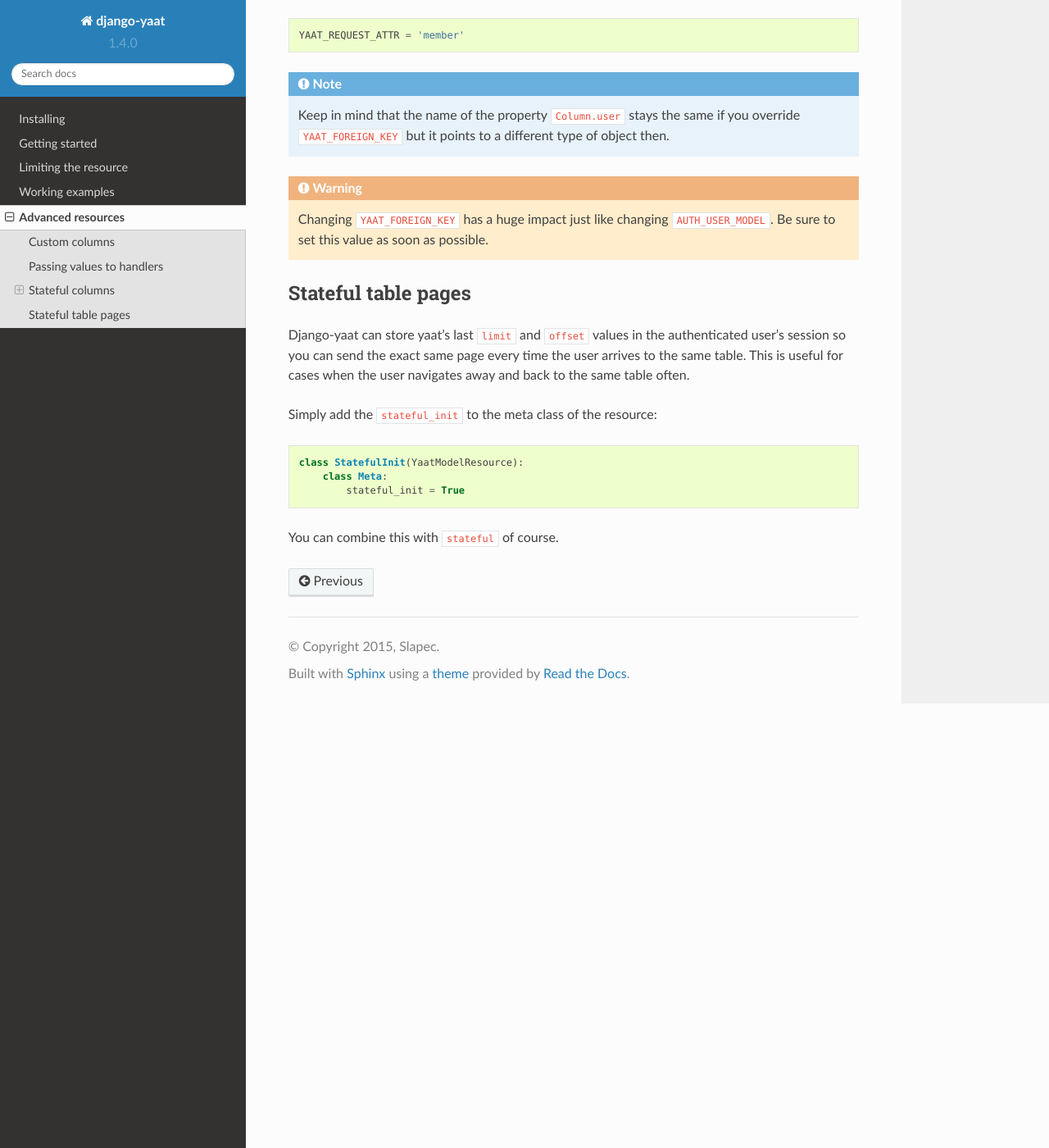
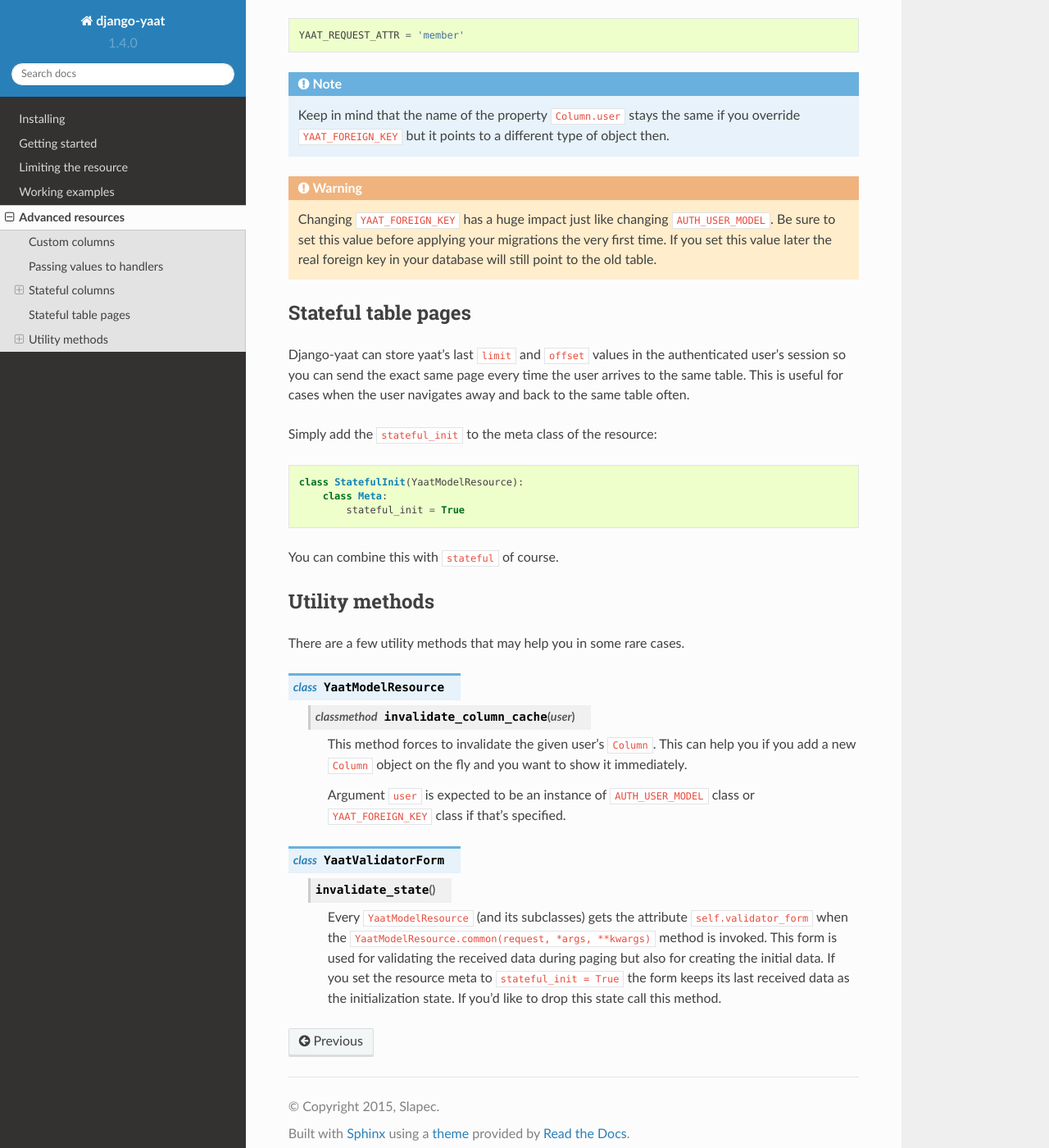
Before and after one commit to slapec/django-yaat, a Sphinx documentation site: the page built from docs/source/advanced.rst, in a window 1280 px wide and 1400 px high, scrolled down 3340 px. Shown: the whole window at 82% size. Built offline with Sphinx 7.4.7 and the Read the Docs theme 2.0.0, drawn with Linux system fonts in a browser that asks for light colours.

```diff
--- a/docs/source/advanced.rst
+++ b/docs/source/advanced.rst
@@ -159,7 +160,8 @@ is accessible through ``request.member`` then set the setting to this:
 .. warning::
 
     Changing ``YAAT_FOREIGN_KEY`` has a huge impact just like changing ``AUTH_USER_MODEL``. Be sure to set this value
-    as soon as possible.
+    before applying your migrations the very first time. If you set this value later the real foreign key in your
+    database will still point to the old table.
 
 Stateful table pages
 --------------------
@@ -177,3 +179,29 @@ Simply add the ``stateful_init`` to the meta class of the resource:
                 stateful_init = True
 
 You can combine this with ``stateful`` of course.
+
+
+Utility methods
+---------------
+
+There are a few utility methods that may help you in some rare cases.
+
+.. py:class:: YaatModelResource
+
+    .. py:classmethod:: invalidate_column_cache(user)
+
+        This method forces to invalidate the given user's ``Column``. This can help you
+        if you add a new ``Column`` object on the fly and you want to show it immediately.
+
+        Argument ``user`` is expected to be an instance of ``AUTH_USER_MODEL`` class or
+        ``YAAT_FOREIGN_KEY`` class if that's specified.
+
+.. py:class:: YaatValidatorForm
+
+    .. py:method:: invalidate_state()
+
+        Every ``YaatModelResource`` (and its subclasses) gets the attribute ``self.validator_form`` when
+        the ``YaatModelResource.common(request, *args, **kwargs)`` method is invoked. This form is used
+        for validating the received data during paging but also for creating the initial data. If you
+        set the resource meta to ``stateful_init = True`` the form keeps its last received data as the
+        initialization state. If you'd like to drop this state call this method.
```
Also changed, not shown: other parts of docs/source/advanced.rst (+2 -1 lines), 2 other files.
